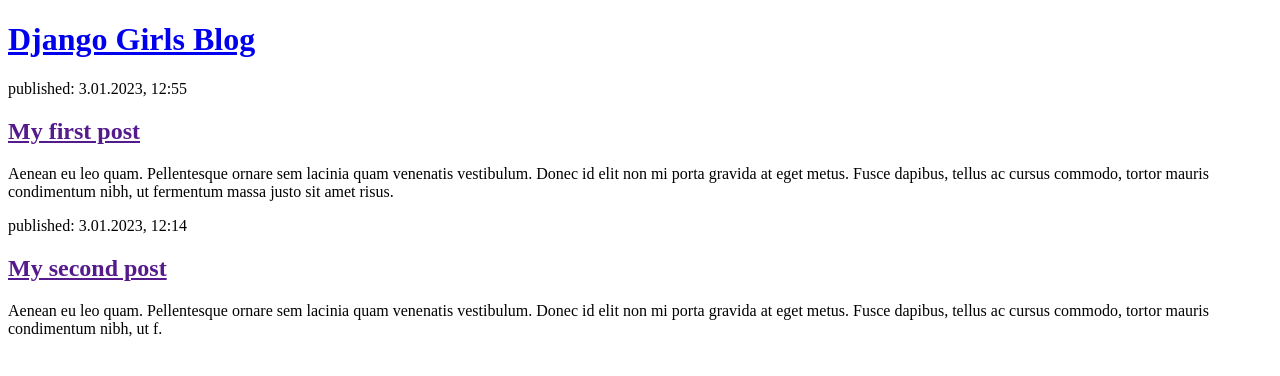
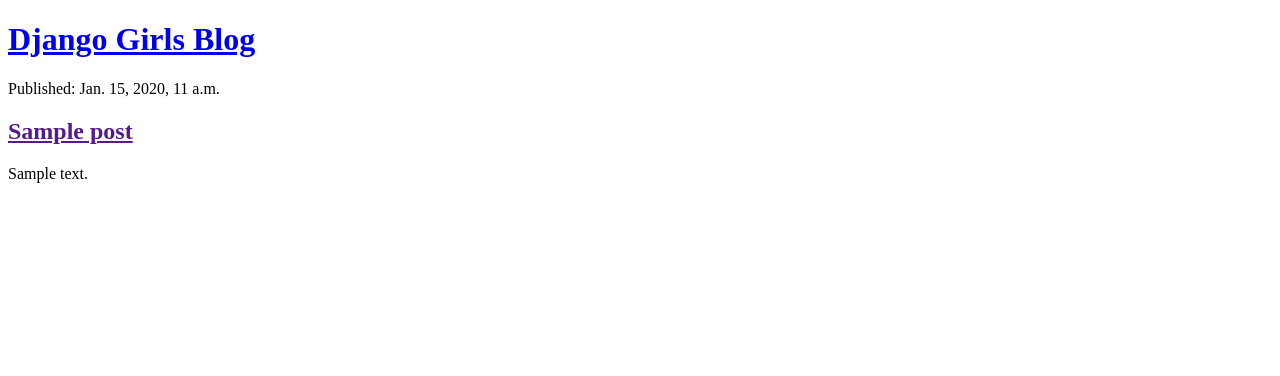
Before and after one commit to cameliahanes/Django-Blog, a Django app: page / in a window 1280 px wide. Shown: the top 376 px of the page. Run offline with Django 3.2, Linux system fonts and the light colour scheme; tables that the repository leaves empty hold one stand-in row (values such as "Sample post").

Commit message:
Modified templates to display posts from database.

```diff
--- a/djangogirls/blog/templates/blog/post_list.html
+++ b/djangogirls/blog/templates/blog/post_list.html
@@ -8,16 +8,24 @@
             <h1><a href="/">Django Girls Blog</a></h1>
         </header>
 
+{#        <article>#}
+{#            <time>published: 3.01.2023, 12:55</time>#}
+{#            <h2><a href="">My first post</a></h2>#}
+{#            <p>Aenean eu leo quam. Pellentesque ornare sem lacinia quam venenatis vestibulum. Donec id elit non mi porta gravida at eget metus. Fusce dapibus, tellus ac cursus commodo, tortor mauris condimentum nibh, ut fermentum massa justo sit amet risus.</p>#}
+{#        </article>#}
+{##}
+{#        <article>#}
+{#            <time>published: 3.01.2023, 12:14</time>#}
+{#            <h2><a href="">My second post</a></h2>#}
+{#            <p>Aenean eu leo quam. Pellentesque ornare sem lacinia quam venenatis vestibulum. Donec id elit non mi porta gravida at eget metus. Fusce dapibus, tellus ac cursus commodo, tortor mauris condimentum nibh, ut f.</p>#}
+{#        </article>#}
+{#    {{ posts }}#}
+    {% for post in posts %}
         <article>
-            <time>published: 3.01.2023, 12:55</time>
-            <h2><a href="">My first post</a></h2>
-            <p>Aenean eu leo quam. Pellentesque ornare sem lacinia quam venenatis vestibulum. Donec id elit non mi porta gravida at eget metus. Fusce dapibus, tellus ac cursus commodo, tortor mauris condimentum nibh, ut fermentum massa justo sit amet risus.</p>
+            <time>Published: {{ post.published_date }}</time>
+            <h2><a href="">{{ post.title }}</a></h2>
+            <p>{{ post.text | linebreaksbr }}</p>
         </article>
-
-        <article>
-            <time>published: 3.01.2023, 12:14</time>
-            <h2><a href="">My second post</a></h2>
-            <p>Aenean eu leo quam. Pellentesque ornare sem lacinia quam venenatis vestibulum. Donec id elit non mi porta gravida at eget metus. Fusce dapibus, tellus ac cursus commodo, tortor mauris condimentum nibh, ut f.</p>
-        </article>
+    {% endfor %}
     </body>
 </html>
--- a/djangogirls/blog/views.py
+++ b/djangogirls/blog/views.py
@@ -1,6 +1,9 @@
 from django.shortcuts import render
+from .models import Post
+from django.utils import timezone
 from django.http import HttpResponse
 
 def post_list(request):
     # return HttpResponse('<h1>Page was found</h1>')
-    return render(request, 'blog/post_list.html', {})
+    posts = Post.objects.filter(published_date__lte=timezone.now()).order_by('published_date')
+    return render(request, 'blog/post_list.html', {'posts': posts})
```
